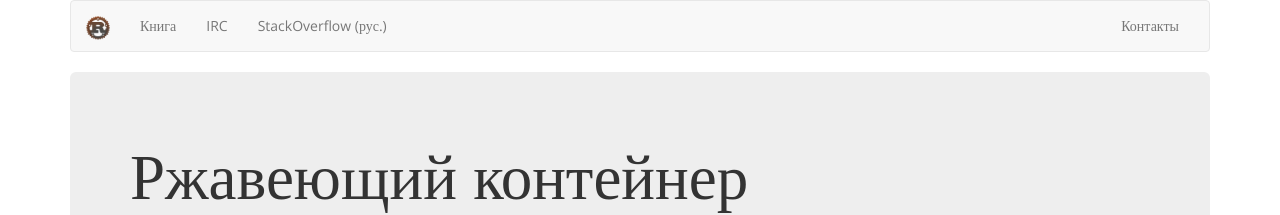
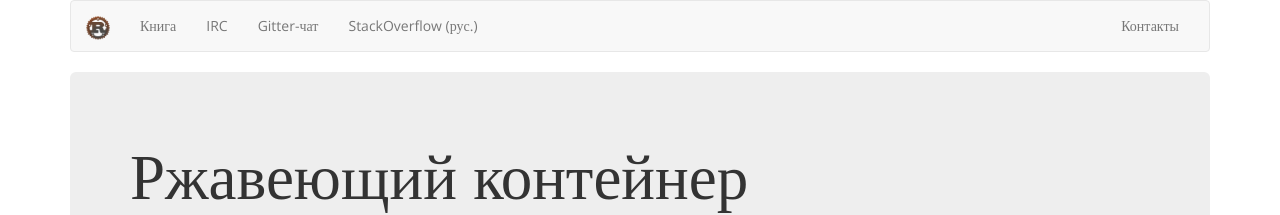
Before and after one commit to rust-lang-ru/rustycrate.ru, a Jekyll site: the page built from index.html, in a window 1280 px wide. Shown: the top 215 px of the page. Built offline with Jekyll 4.4.1, drawn with Linux system fonts in a browser that asks for light colours; nearby versions of some CDN libraries.

Commit message:
Add Gitter link

```diff
--- a/_layouts/default.html
+++ b/_layouts/default.html
@@ -43,6 +43,8 @@
           <ul class="nav navbar-nav">
             <li><a href="http://kgv.github.io/rust_book_ru/" target="blank">Книга</a></li>
             <li><a href="https://chat.mibbit.com/?server=irc.mozilla.org&channel=%23rust-ru" target="blank">IRC</a></li>
+            <li><a href="https://gitter.im/kgv/rust_book_ru" target="blank">Gitter-чат</a></li>
+
             <li><a href="http://ru.stackoverflow.com/questions/tagged/rust" target="blank">StackOverflow (рус.)</a></li>
           </ul>
           <ul class="nav navbar-nav navbar-right">
```
